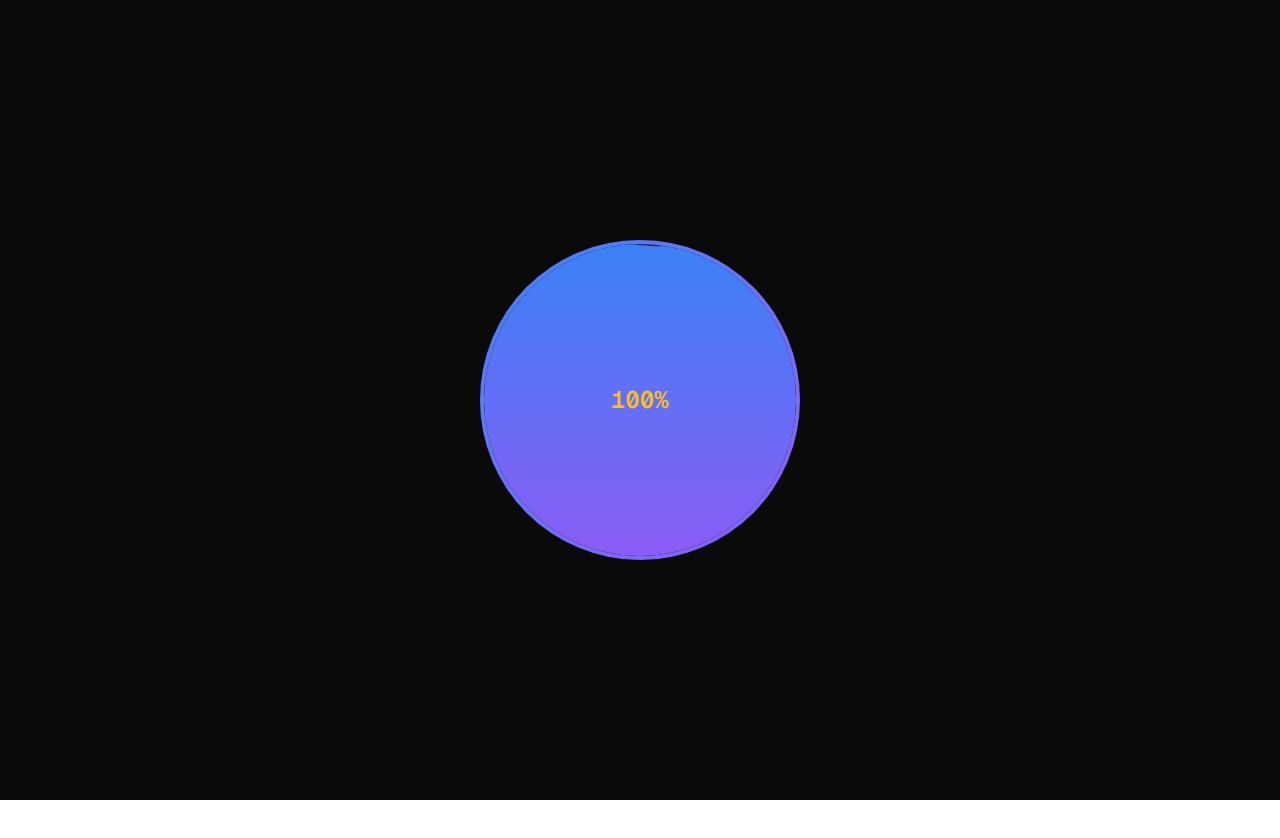
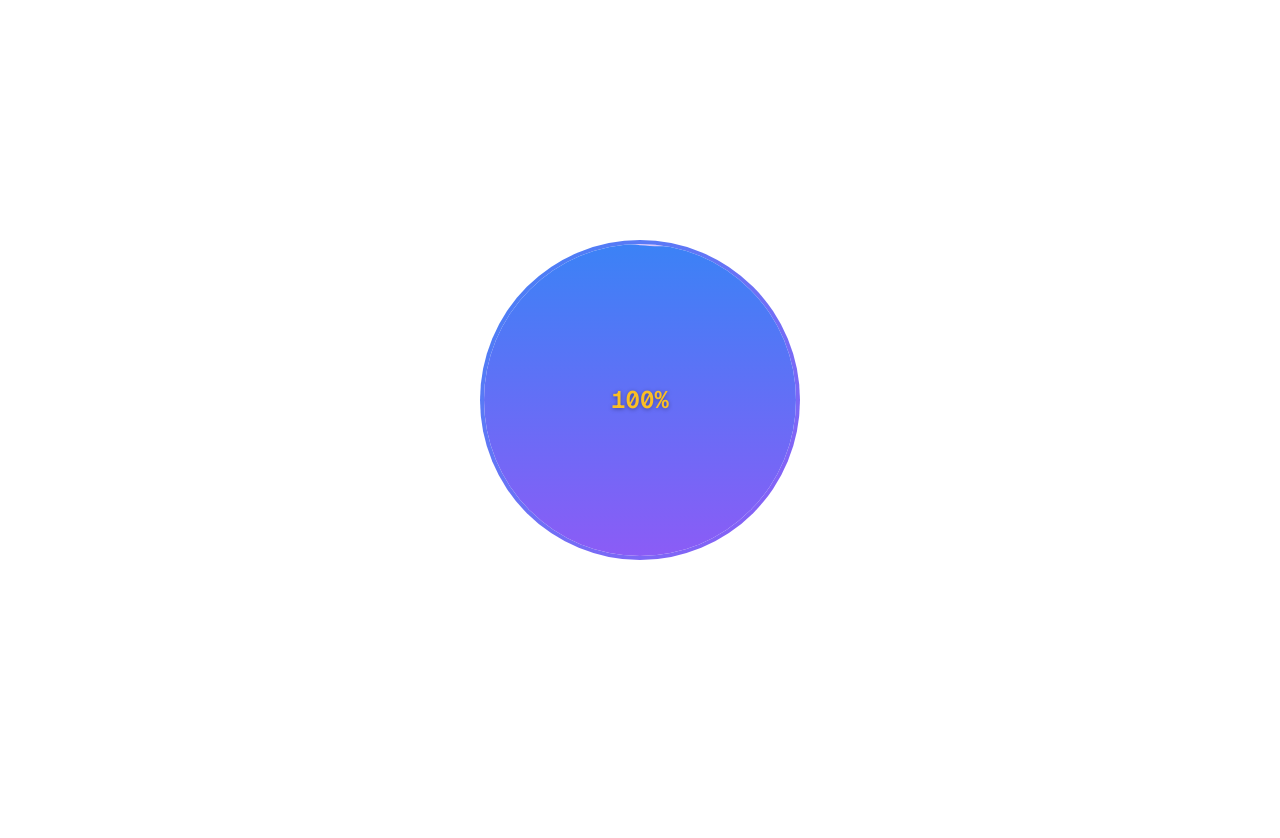
Before and after one commit to vipga195/portfolio, a Next.js app: page /en in a window 1280 px wide. Shown: the top 838 px of the page. Built offline with nearby package versions, Linux system fonts and the light colour scheme.

Commit message:
fix: loader follows light/dark theme and keeps percent legible over water

```diff
--- a/src/components/Loader.tsx
+++ b/src/components/Loader.tsx
@@ -159,7 +159,11 @@ export default function Loader(): React.JSX.Element | null {
 
         // Percent mirrors the visible rise above the surge, so the number matches the water level
         const fill = Math.min(Math.max((height - surge - level) / (height - surge), 0), 1);
-        if (label.current) label.current.textContent = `${Math.round(fill * 100)}%`;
+        if (label.current) {
+          label.current.textContent = `${Math.round(fill * 100)}%`;
+          // Switch to the water-friendly color once the surface passes the centered label
+          label.current.toggleAttribute("data-submerged", level < height / 2);
+        }
       };
       gsap.ticker.add(draw);
 
@@ -206,15 +210,15 @@ export default function Loader(): React.JSX.Element | null {
   if (!visible) return null;
 
   return (
-    <div ref={root} aria-hidden className="fixed inset-0 z-100 flex items-center justify-center bg-neutral-950">
+    <div ref={root} aria-hidden className="fixed inset-0 z-100 flex items-center justify-center bg-background">
       <div
         ref={ring}
         className="size-[min(70vw,20rem)] rounded-full bg-linear-to-br from-[#3b82f6] to-[#8b5cf6] p-1"
       >
-        <div className="relative size-full overflow-hidden rounded-full bg-neutral-950">
+        <div className="relative size-full overflow-hidden rounded-full bg-background">
           <canvas ref={canvas} className="absolute inset-0 h-full w-full" />
           <div className="absolute inset-0 flex items-center justify-center">
-            <span ref={label} className="font-mono text-2xl font-semibold text-[#fbbf24]">
+            <span ref={label} className="font-mono text-2xl font-semibold text-amber-600 transition-colors duration-300 data-submerged:text-[#fbbf24] dark:text-[#fbbf24] drop-shadow-[0_1px_2px_rgba(0,0,0,0.35)]">
               0%
             </span>
           </div>
```
Also changed, not shown: 1 other file (tests, documents, lock files or other folders).
